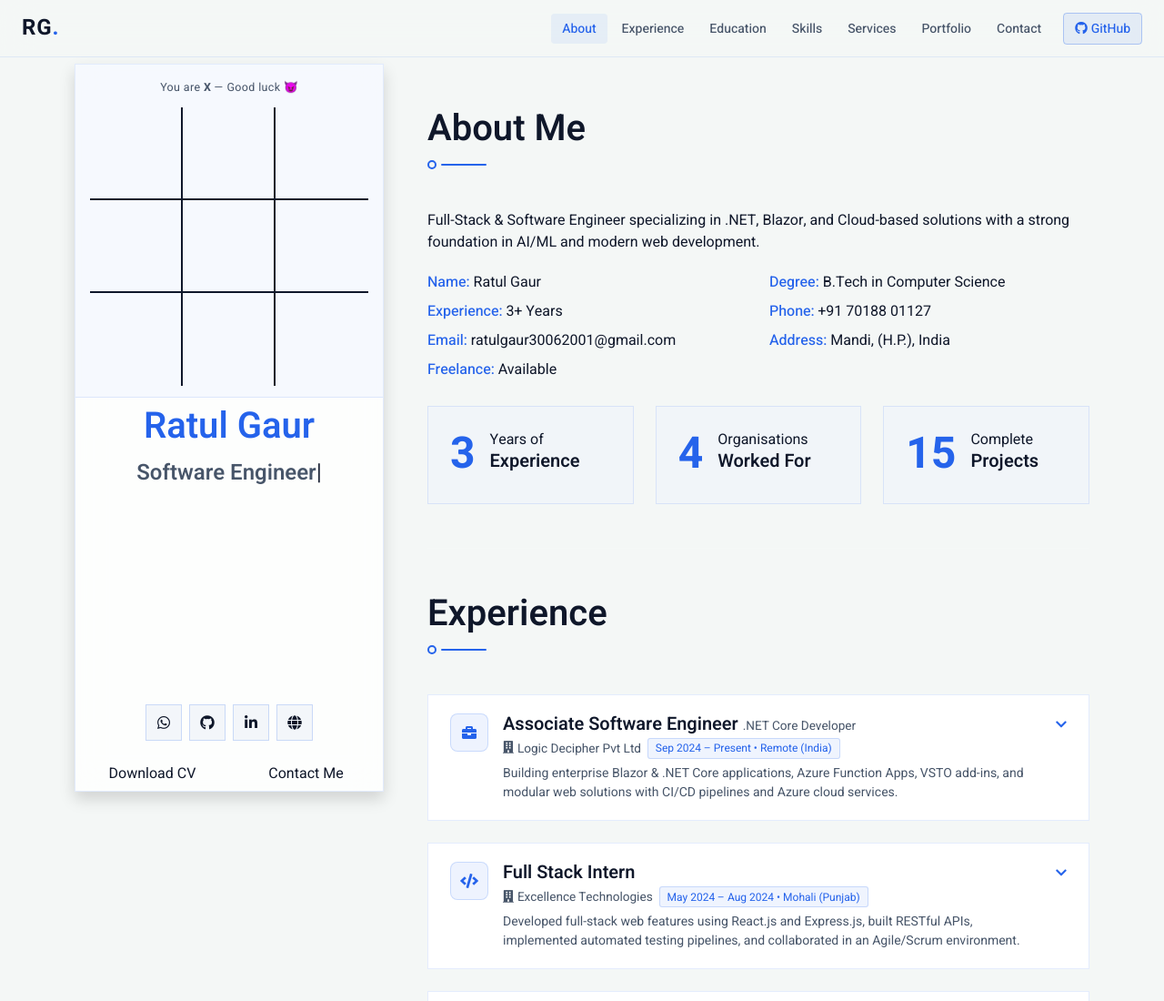
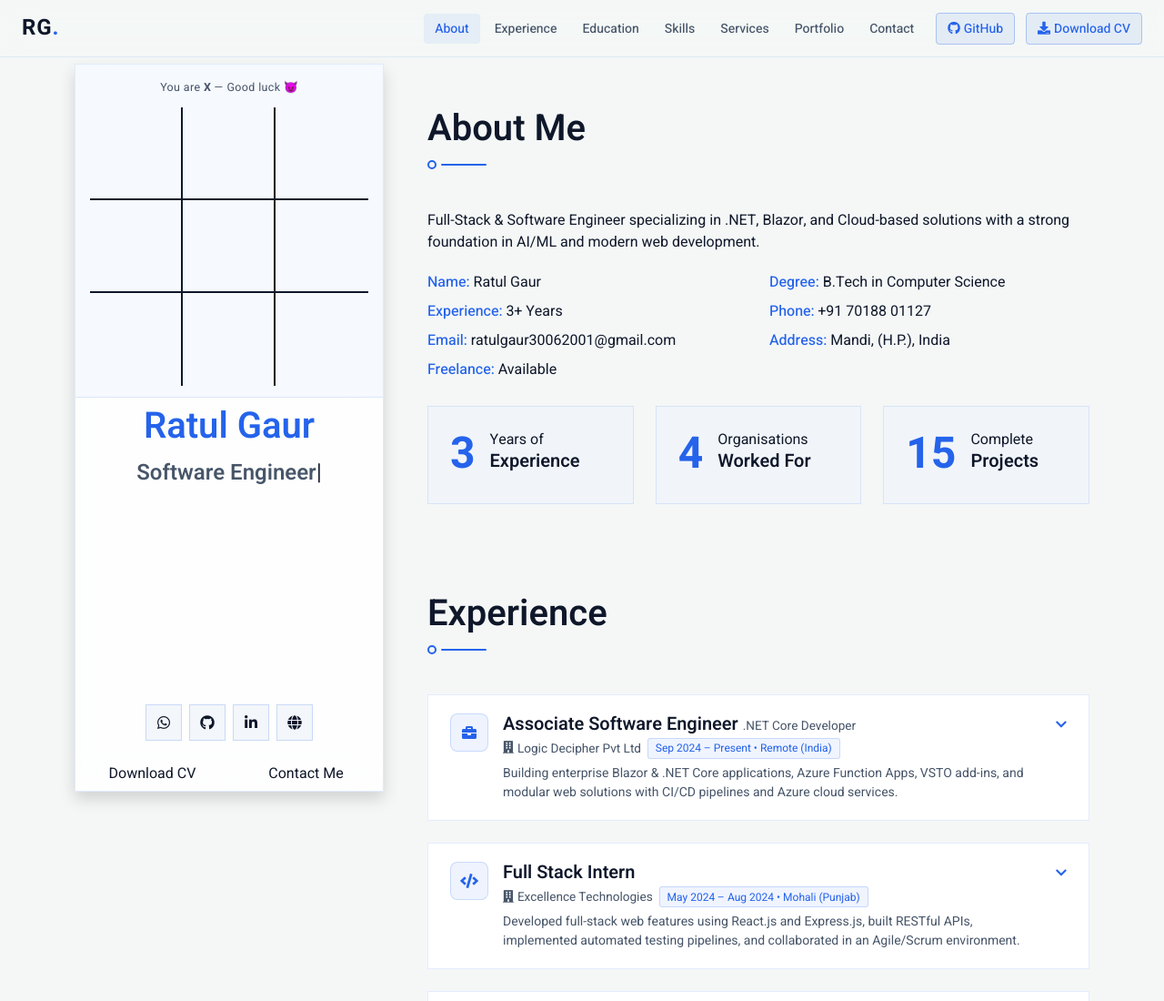
Before and after one commit to ratulg0/mycv, a plain HTML site: page index.html in a window 1280 px wide. Shown: the top 1100 px of the page at 91% size. Drawn offline with nearby package versions, Linux system fonts and the light colour scheme.

Commit message:
feat: Add download link for CV in the navigation bar

```diff
--- a/index.html
+++ b/index.html
@@ -44,6 +44,7 @@
                     <li><a href="#portfolio" class="nav-link-custom">Portfolio</a></li>
                     <li><a href="#contact" class="nav-link-custom">Contact</a></li>
                     <li><a href="https://github.com/ratulg0" target="_blank" class="nav-link-custom nav-cta"><i class="fab fa-github me-1"></i>GitHub</a></li>
+                    <li><a href="Ratul_Gaur_Resume.pdf" download="Ratul_Gaur_Resume.pdf" class="nav-link-custom nav-cta"><i class="fas fa-download me-1"></i>Download CV</a></li>
                 </ul>
                 <button class="navbar-toggler-custom" id="navToggler" aria-label="Toggle navigation">
                     <span></span><span></span><span></span>
@@ -58,6 +59,7 @@
                 <li><a href="#portfolio" class="nav-link-custom">Portfolio</a></li>
                 <li><a href="#contact" class="nav-link-custom">Contact</a></li>
                 <li><a href="https://github.com/ratulg0" target="_blank" class="nav-link-custom">GitHub</a></li>
+                <li><a href="Ratul_Gaur_Resume.pdf" download="Ratul_Gaur_Resume.pdf" class="nav-link-custom">Download CV</a></li>
             </ul>
         </nav>
         <!-- Navbar End -->
```
